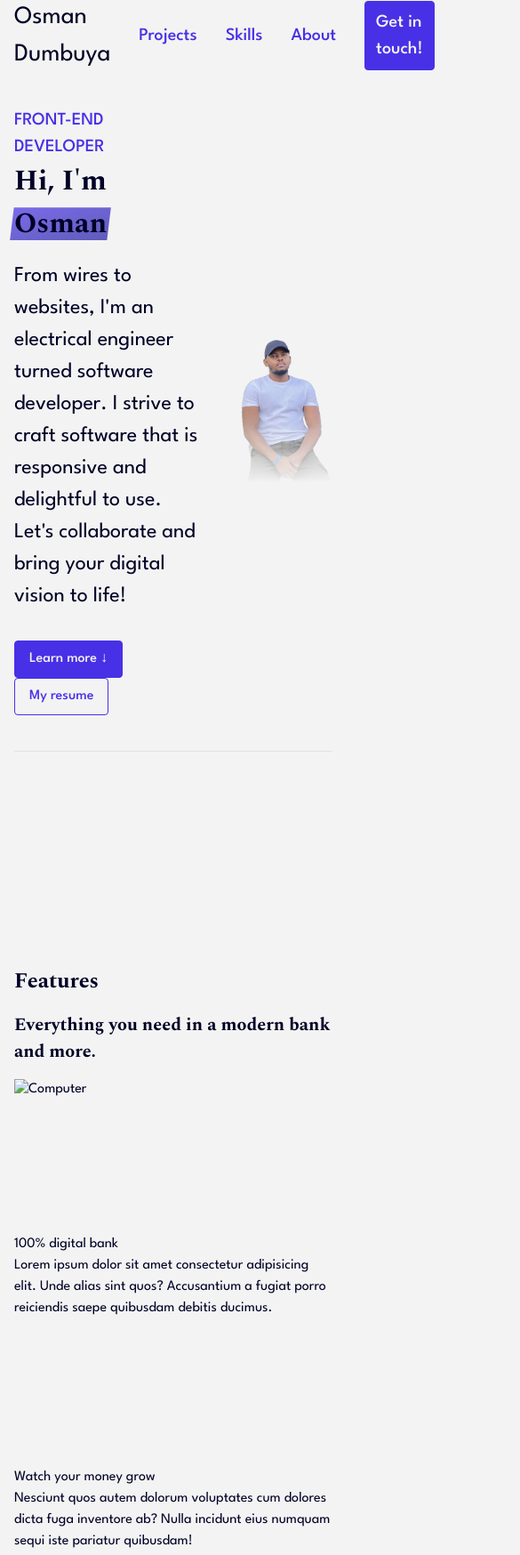
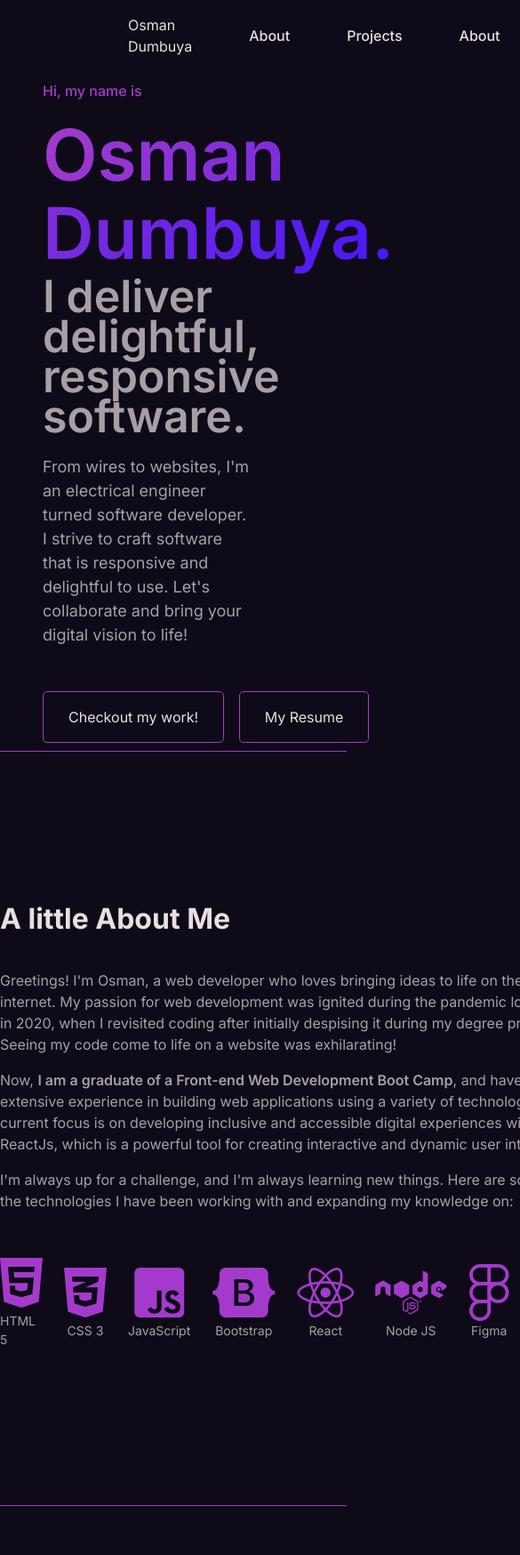
Before and after one commit to OsmanTolo/vanilla-portfolio, a website built with Vite: page index.html in a window 390 px wide. Shown: the top 1748 px of the page at 89% size, 585 px wide, since content can reach past the window. Built offline with nearby package versions, Linux system fonts and the light colour scheme; files whose address does not match are found by name.

Commit message:
Major chnage to structure, colour, typographya and more

```diff
--- a/assets/css/style.css
+++ b/assets/css/style.css
@@ -1,172 +1,130 @@
 @import url("https://fonts.googleapis.com/css2?family=DM+Serif+Display&family=League+Spartan:wght@300;400;500;600;700&family=Spectral:wght@300;400;500;600;700&display=swap");
 
+@import url("https://fonts.googleapis.com/css2?family=Inter:wght@300;400;500;600;700&display=swap");
+
 :root {
-  --light-clr: #f3f3f3;
-  --light-grey-clr: #e3e3e7;
-  --dark-clr: #000026;
-  --accent-clr: #4830e6;
+  --primary-clr: #e9dfe0;
+  --secondary-clr: #0e0a18;
+  --accent-clr: #a43acb;
+  --primary-btn-clr: #4717f7;
+  --secondary-btn-clr: #130e20;
 
-  --header-ff: "Spectral", serif;
-  --para-ff: "League Spartan", sans-serif;
+  /* --heading-ff: "Spectral", serif;
+  --paragraph-ff: "League Spartan", sans-serif; */
+  --heading-ff: "Inter", serif;
+  --paragraph-ff: "Inter", sans-serif;
   --misc-ff: "DM Serif Display", serif;
 
-  --h1-fs-mobile: 2rem;
-  --h2-fs-mobile: 1.5rem;
-  --h3-fs-mobile: 1.25rem;
-  --para-fs-mobile: 1rem;
+  --fs-xsmall: 14px;
+  --fs-small: 16px;
+  --fs-medium: 20px;
+  --fs-large: 24px;
+  --fs-paragraph: 18px;
 
   --container-padding: 0 16px;
   --container-margin: 0 auto;
 
-  --box-shadow: 0 0 2rem -1rem rgba(0, 0, 0, 0.2);
+  --box-shadow: 0 0 2rem -1rem var(--secondary-clr);
   --box-shadow--small: 0 0 0.5rem -0.25rem rgba(0, 0, 0, 0.2);
 
-  --gradient-primary: linear-gradient(to top left, #201ca0, var(--accent-clr));
+  --border-radius: 5px;
+  --transition: all 0.25s cubic-bezier(0.645, 0.045, 0.355, 1);
+  --opacity: 0.7;
+
+  --gradient: linear-gradient(
+    to top left,
+    var(--accent-clr),
+    var(--primary-btn-clr)
+  );
 }
 
+/* Themes */
+:root[data-theme="dark"] {
+  background-color: var(--primary-clr);
+  color: var(--secondary-clr);
+}
+:root[data-theme="light"] {
+  background-color: var(--secondary-clr);
+  color: var(--primary-clr);
+}
+
+/* Default styles */
 body {
-  font-family: var(--para-ff);
-  font-size: var(--para-fs-mobile);
-  background: var(--light-clr);
-  color: var(--dark-clr);
+  font-family: var(--paragraph-ff);
+  font-size: var(--fs-small);
+  color: var(--primary-clr);
+  background: var(--secondary-clr);
 }
 
 h1,
 h2,
 h3 {
-  font-family: var(--header-ff);
-  font-weight: 700;
-  margin-bottom: 1rem;
+  font-family: var(--heading-ff);
+  font-weight: bold;
+  line-height: 1.1;
 }
 
 h1 {
-  font-size: var(--h1-fs-mobile);
+  font-size: 80px;
 }
 
 h2 {
-  font-size: calc(var(--h2-fs-mobile));
+  font-size: 32px;
 }
 
 h3 {
-  font-size: calc(var(--h3-fs-mobile));
-}
-
-p {
-  margin-top: 0;
-  margin-bottom: 1rem;
-}
-
-a {
-  color: var(--accent-clr);
-  text-decoration: none;
-}
-
-li {
-  list-style: none;
+  font-size: 24px;
 }
 
 img {
   transition: filter 0.5s;
 }
 
-/* General Styles */
+p {
+  font-size: var(--fs-paragraph);
+}
+
 .container {
-  max-width: 100%;
+  max-width: 1200px;
   margin: var(--container-margin);
-  padding: var(--container-padding);
 }
 
 .section {
-  padding: 15rem 0;
-  border-top: 1px solid var(--light-grey-clr);
+  padding: 10rem 0;
+  border-top: 1px solid var(--accent-clr);
   transition: transform 1s, opacity 1s;
 }
 
-.btn {
-  padding: 0.5rem 1rem;
-  display: inline-block;
-  background: var(--light-clr);
-  font-weight: 500;
-  color: var(--accent-clr);
-  border: 1px solid var(--accent-clr);
-  cursor: pointer;
-  transition: all 0.3s;
-  border-radius: 0.25rem;
+.section__title {
+  max-width: 80rem;
 }
 
-.btn:hover {
-  background-color: var(--light-clr);
-  color: var(--dark-clr);
-  border: 1px solid var(--dark-clr);
+.section__header {
+  margin: 10px 0 40px;
 }
 
-.btn--scroll-to {
-  background: var(--accent-clr);
-  color: var(--light-clr);
+.primary-btn {
+  color: inherit;
+  background-color: transparent;
+  border: 1px solid var(--accent-clr);
+  border-radius: var(--border-radius);
+  padding: 0.75rem 1rem;
+  font-family: var(--paragraph-ff);
+  font-size: var(--fs-small);
+  line-height: 1;
+  text-decoration: none;
+  transition: var(--transition);
+  transition: all 0.3s;
+  cursor: pointer;
 }
 
-.btn--scroll-to:hover {
-  color: var(--accent-clr);
-  border: 1px solid var(--accent-clr);
+.primary-btn:hover {
+  transform: translate(0, -5px);
 }
 
-/***** Desktop Styles *****/
-/* Navigation */
-.nav {
-  display: flex;
-  justify-content: space-between;
-  align-items: center;
-  height: 5rem;
-  width: 100%;
-  z-index: 100;
-}
-
-.nav.sticky {
-  position: fixed;
-  background-color: rgba(255, 255, 255, 0.95);
-}
-
-.nav__logo {
-  transition: all 0.3s;
-  font-size: 1.75rem;
-}
-
-.nav__links {
-  display: flex;
-  align-items: center;
-}
-
-.nav__item {
-  margin-left: 2rem;
-}
-
-.nav__link:link,
-.nav__link:visited {
-  font-size: 1.25rem;
-  font-weight: 500;
-  transition: all 0.3s;
-}
-
-.nav__link--btn:link,
-.nav__link--btn:visited {
-  padding: 0.5rem 0.75rem;
-  display: inline-block;
-  background: var(--accent-clr);
-  color: var(--light-clr);
-  border: 1px solid var(--accent-clr);
-  cursor: pointer;
-  border-radius: 0.25rem;
-}
-
-.nav__link--btn:hover,
-.nav__link--btn:active {
-  color: inherit;
-  background-color: var(--light-clr);
-  color: var(--accent-clr);
-}
-
-/* Header */
+/* HEADER */
 .header {
+  padding: 0 3rem;
   height: 100vh;
   display: flex;
   flex-direction: column;
@@ -176,108 +134,152 @@ img {
 .header__title {
   flex: 1;
   display: grid;
-  grid-template-columns: 2fr 1fr;
-  gap: 3rem;
   align-content: center;
   justify-content: center;
-
-  align-items: center;
-  justify-items: start;
 }
 
 .header-role {
-  margin-bottom: 0;
+  margin-bottom: 1rem;
   color: var(--accent-clr);
   font-weight: 500;
-  font-size: 1.25rem;
-  text-transform: uppercase;
+  font-size: var(--fs-small);
+}
+
+.hero-title {
+  font-size: 80px;
+  font-weight: 600;
+}
+
+.hero-subtitle {
+  font-size: 50px;
+  font-weight: 600;
+  margin-top: 5px;
+  line-height: 0.9;
 }
 
 .header-description {
-  margin-bottom: 2rem;
-  font-size: 1.5rem;
+  margin-top: 20px;
+  width: 60%;
+  font-size: var(--fs-paragraph);
+}
+
+.hero-subtitle,
+.header-description {
+  opacity: var(--opacity);
+}
+
+.colour-effect {
+  background: linear-gradient(
+    120deg,
+    var(--accent-clr),
+    var(--primary-btn-clr)
+  );
+  -webkit-background-clip: text;
+  -webkit-text-fill-color: transparent;
+}
+
+.btn--scroll-to {
+  color: var(--green);
+  background-color: transparent;
+  border: 1px solid var(--accent-clr);
+  border-radius: var(--border-radius);
+  padding: 1.25rem 1.75rem;
+  font-size: var(--fs-small);
+  line-height: 1;
+  text-decoration: none;
+  transition: var(--transition);
+  margin-top: 50px;
+  margin-right: 0.75rem;
+}
+
+/* NAVIGATION */
+.nav {
+  display: flex;
+  justify-content: space-between;
+  align-items: center;
+  height: 5rem;
+  width: 100%;
+  padding: 0 6rem;
+  z-index: 100;
+}
+
+/* nav and stickly class at the same time */
+.nav.sticky {
+  position: fixed;
+  background-color: var(--secondary-clr);
+  box-shadow: var(--box-shadow);
+}
+
+.nav__logo {
+  transition: all 0.3s;
+}
+
+.nav__links {
+  display: flex;
+  align-items: center;
+  list-style: none;
+}
+
+.nav__item {
+  margin-left: 4rem;
+}
+
+.nav__link:link,
+.nav__link:visited {
+  font-size: var(--fs-small);
+  font-weight: 500;
+  color: inherit;
+  text-decoration: none;
+  display: block;
+  transition: all 0.3s;
+}
+
+.nav__link:hover,
+.nav__link--btn:hover,
+.nav__link--btn:active {
+  transform: translate(0, -5px);
+}
+
+.section--1__container {
+  display: grid;
+  grid-template-columns: 3fr 2fr;
+  gap: 50px;
+}
+
+.section--1__container img {
+  vertical-align: middle;
+  margin: 0 auto;
+}
+
+.section__title p {
+  margin: 0 0 1rem;
+  font-size: var(--fs-small);
+  opacity: var(--opacity);
 }
 
 .highlight {
-  position: relative;
+  font-weight: 600;
 }
 
-.highlight::after {
-  display: block;
-  content: "";
-  position: absolute;
-  bottom: 0;
-  left: 0;
-  height: 100%;
-  width: 100%;
-  z-index: -1;
-  opacity: 0.7;
-  transform: scale(1.05, 0.75) skewX(-5deg);
-  background-image: var(--gradient-primary);
+.skills {
+  display: flex;
+  align-items: center;
+  justify-content: center;
+  gap: 1.5rem;
+  margin-top: 3rem;
 }
 
-.header__img {
-  vertical-align: middle;
-  -webkit-mask-image: linear-gradient(180deg, #000 50%, transparent);
+.skill-icon {
+  display: flex;
+  flex-direction: column;
+  justify-content: center;
+  align-items: center;
 }
 
-/* .toggle-button {
-  position: absolute;
-  top: 0.75rem;
-  right: 1rem;
-  width: 30px;
-  height: 20px;
-  display: flex;
-  flex-direction: column;
-  justify-content: space-between;
+.skill-icon i {
+  font-size: 4rem;
+  color: var(--accent-clr);
 }
-
-.toggle-button .bar {
-  height: 3px;
-  width: 100%;
-  background-color: var(--accent-clr);
-} */
-
-/***** Small Tablets Styles *****/
-@media screen and (min-width: 620px) {
-  :root {
-    --container-padding: 0 30px;
-    --h1-fs-mobile: 3rem;
-    --h2-fs-mobile: 2rem;
-    --h3-fs-mobile: 1.75rem;
-    --para-fs-mobile: 1.25rem;
-  }
-
-  .container {
-    max-width: 600px;
-  }
-
-  .toggle-button {
-    display: none;
-  }
+.skill-icon p {
+  font-size: var(--fs-xsmall);
 }
-
-/***** Large Tablets and Laptops Styles *****/
-@media screen and (min-width: 960px) {
-  :root {
-    --container-padding: 0 50px;
-    --h1-fs-mobile: 4rem;
-    --h2-fs-mobile: 3rem;
-    --h3-fs-mobile: 2rem;
-  }
-
-  .container {
-    max-width: 960px;
-  }
-
-  .toggle-button {
-    display: none;
-  }
-}
-
-/***** Desktop Styles *****/
-@media screen and (min-width: 1200px) {
-  .container {
-    max-width: 1140px;
-  }
-}
--- a/index.html
+++ b/index.html
@@ -1,137 +1,134 @@
 <!DOCTYPE html>
 <html lang="en">
+
 <head>
   <meta charset="UTF-8" />
   <link rel="icon" type="image/svg+xml" href="/logo.svg" />
   <meta name="viewport" content="width=device-width, initial-scale=1.0" />
+  <link rel="stylesheet" href="https://cdnjs.cloudflare.com/ajax/libs/font-awesome/6.2.1/css/all.min.css"
+    integrity="sha512-MV7K8+y+gLIBoVD59lQIYicR65iaqukzvf/nwasF0nqhPay5w/9lJmVM2hMDcnK1OnMGCdVK+iQrJ7lzPJQd1w=="
+    crossorigin="anonymous" referrerpolicy="no-referrer">
   <link rel="stylesheet" href="./assets/css/reset.css" />
   <link rel="stylesheet" href="./assets/css/style.css" />
   <title>Osman Dumbuya</title>
 </head>
-  <body>
-    <div class="container">
+
+<body data-theme="dark">
   <header class="header">
     <nav class="nav">
       <!-- Logo -->
       <div class="nav__logo">Osman Dumbuya</div>
       <!-- Hamburger menu -->
+      <div class="hamburger-menu">
         <a href="#" class="toggle-button">
           <span class="bar"></span>
           <span class="bar"></span>
           <span class="bar"></span>
         </a>
+      </div>
       <!-- Navigation Links -->
       <ul class="nav__links">
         <li class="nav__item">
-              <a href="#section--1" class="nav__link">Projects</a>
+          <a href="#section--1" class="nav__link">About</a>
         </li>
         <li class="nav__item">
-              <a href="#section--2" class="nav__link">Skills</a>
+          <a href="#section--2" class="nav__link">Projects</a>
         </li>
         <li class="nav__item">
           <a href="#section--3" class="nav__link">About</a>
         </li>
         <li class="nav__item">
-              <a href="#section--4" class="nav__link nav__link--btn"
-                >Get in touch!</a
-              >
+          <a href="#section--4" class="nav__link nav__link--btn primary-btn">Get in touch!</a>
         </li>
       </ul>
+      <!-- <button id="theme-toggle">Toggle</button> -->
     </nav>
 
-        <div class="header__title">
+    <div class="header__title container">
       <div class="header-text">
-            <div class="header-role">Front-End Developer</div>
-            <h1>Hi, I'm <span class="highlight">Osman</span></h1>
+        <div class="header-role">Hi, my name is</div>
+        <h1 class="hero-title"><span class="colour-effect">Osman Dumbuya.</span></h1>
+        <h2 class="hero-subtitle">
+          I deliver delightful, responsive software.
+        </h2>
         <p class="header-description">
           From wires to websites, I'm an electrical engineer turned software
           developer. I strive to craft software that is responsive and
           delightful to use. Let's collaborate and bring your digital vision
           to life!
         </p>
-            <button class="btn btn--scroll-to">Learn more &DownArrow;</button>
-            <button class="btn">My resume</button>
+        <button class="btn btn--scroll-to primary-btn">
+          Checkout my work!
+        </button>
+        <button class="btn btn--scroll-to primary-btn">My Resume</button>
       </div>
-          <img
-            src="./assets/images/osman-cropped-no-bg.png"
-            alt="Image of Osman Dumbuya"
-            class="header__img"
-          />
     </div>
   </header>
 
-      <section class="section" id="section--1">
+  <section class="section container" id="section--1">
+    <h2 class="section__header">A little About Me</h2>
+    <div class="section--1__container">
       <div class="section__title">
-          <h2 class="section__description">Features</h2>
-          <h3 class="section__header">
-            Everything you need in a modern bank and more.
-          </h3>
+        <p>
+          Greetings! I'm Osman, a web developer who loves bringing ideas to
+          life on the internet. My passion for web development was ignited
+          during the pandemic lockdown in 2020, when I revisited coding after
+          initially despising it during my degree program. Seeing my code come
+          to life on a website was exhilarating!
+        </p>
+        <p>
+          Now, <span class="highlight">I am a graduate of a Front-end Web Development Boot Camp</span>, and
+          have extensive experience in building web applications using a
+          variety of technologies. My current focus is on developing inclusive
+          and accessible digital experiences with ReactJs, which is a powerful
+          tool for creating interactive and dynamic user interfaces.
+        </p>
+        <p>
+          I'm always up for a challenge, and I'm always learning new things.
+          Here are some of the technologies I have been working with and
+          expanding my knowledge on:
+        </p>
+        <div class="skills">
+          <div class="skill-icon">
+            <i class="fa-brands fa-html5" alt="HTML 5 Icon">
+            </i>
+            <p>HTML 5</p>
+          </div>
+          <div class="skill-icon"><i class="fa-brands fa-css3-alt" alt="CSS3 Icon"></i><p>CSS 3</p></div>
+          <div class="skill-icon">
+            <i class="fa-brands fa-square-js" alt="JavaScript Icon">
+            </i>
+            <p>JavaScript</p>
+          </div>
+          <div class="skill-icon"><i class="fa-brands fa-bootstrap" alt="Bootstrap Icon"></i><p>Bootstrap</p></div>
+          <div class="skill-icon">
+            <i class="fa-brands fa-react" alt="React Icon"></i>
+            <p>React</p>
+          </div>
+          <div class="skill-icon">
+            <i class="fa-brands fa-node" alt="NodeJS Icon"></i>
+            <p>Node JS</p>
+          </div>
+          <div class="skill-icon">
+            <i class="fa-brands fa-figma" alt="Figma Icon"></i>
+            <p>Figma</p>
+          </div>
+          <div class="skill-icon">
+            <i class="fa-brands fa-git-alt" alt="Git Icon"></i>
+            <p>Git</p>
+          </div>
         </div>
 
-        <div class="features">
-          <img
-            src="img/digital-lazy.jpg"
-            data-src="img/digital.jpg"
-            alt="Computer"
-            class="features__img lazy-img"
-          />
-          <div class="features__feature">
-            <div class="features__icon">
-              <svg>
-                <use xlink:href="img/icons.svg#icon-monitor"></use>
-              </svg>
+        <!-- <p>
+              When I'm not working on personal projects, I like to go to the gym.
+              I also enjoy watching and talking about football.
+            </p> -->
       </div>
-            <h5 class="features__header">100% digital bank</h5>
-            <p>
-              Lorem ipsum dolor sit amet consectetur adipisicing elit. Unde
-              alias sint quos? Accusantium a fugiat porro reiciendis saepe
-              quibusdam debitis ducimus.
-            </p>
-          </div>
-
-          <div class="features__feature">
-            <div class="features__icon">
-              <svg>
-                <use xlink:href="img/icons.svg#icon-trending-up"></use>
-              </svg>
-            </div>
-            <h5 class="features__header">Watch your money grow</h5>
-            <p>
-              Nesciunt quos autem dolorum voluptates cum dolores dicta fuga
-              inventore ab? Nulla incidunt eius numquam sequi iste pariatur
-              quibusdam!
-            </p>
-          </div>
-          <img
-            src="img/grow-lazy.jpg"
-            data-src="img/grow.jpg"
-            alt="Plant"
-            class="features__img lazy-img"
-          />
-
-          <img
-            src="img/card-lazy.jpg"
-            data-src="img/card.jpg"
-            alt="Credit card"
-            class="features__img lazy-img"
-          />
-          <div class="features__feature">
-            <div class="features__icon">
-              <svg>
-                <use xlink:href="img/icons.svg#icon-credit-card"></use>
-              </svg>
-            </div>
-            <h5 class="features__header">Free debit card included</h5>
-            <p>
-              Quasi, fugit in cumque cupiditate reprehenderit debitis animi enim
-              eveniet consequatur odit quam quos possimus assumenda dicta fuga
-              inventore ab.
-            </p>
-          </div>
+      <img src="./assets/images/osman-cropped-no-bg.png" alt="" />
     </div>
   </section>
 
-      <section class="section" id="section--2">
+  <section class="section container" id="section--2">
     <div class="section__title">
       <h2 class="section__description">Operations</h2>
       <h3 class="section__header">
@@ -141,10 +138,7 @@
 
     <div class="operations">
       <div class="operations__tab-container">
-            <button
-              class="btn operations__tab operations__tab--1 operations__tab--active"
-              data-tab="1"
-            >
+        <button class="btn operations__tab operations__tab--1 operations__tab--active" data-tab="1">
           <span>01</span>Instant Transfers
         </button>
         <button class="btn operations__tab operations__tab--2" data-tab="2">
@@ -154,9 +148,7 @@
           <span>03</span>Instant Closing
         </button>
       </div>
-          <div
-            class="operations__content operations__content--1 operations__content--active"
-          >
+      <div class="operations__content operations__content--1 operations__content--active">
         <div class="operations__icon operations__icon--1">
           <svg>
             <use xlink:href="img/icons.svg#icon-upload"></use>
@@ -208,7 +200,7 @@
     </div>
   </section>
 
-      <section class="section" id="section--3">
+  <section class="section container" id="section--3">
     <div class="section__title section__title--testimonials">
       <h2 class="section__description">Not sure yet?</h2>
       <h3 class="section__header">
@@ -289,4 +281,5 @@
   </div>
   <script type="module" src="/main.js"></script>
 </body>
+
 </html>
```
Also changed, not shown: main.js (+10 -1 lines). Lines whose indentation alone changed are shown as unchanged.
